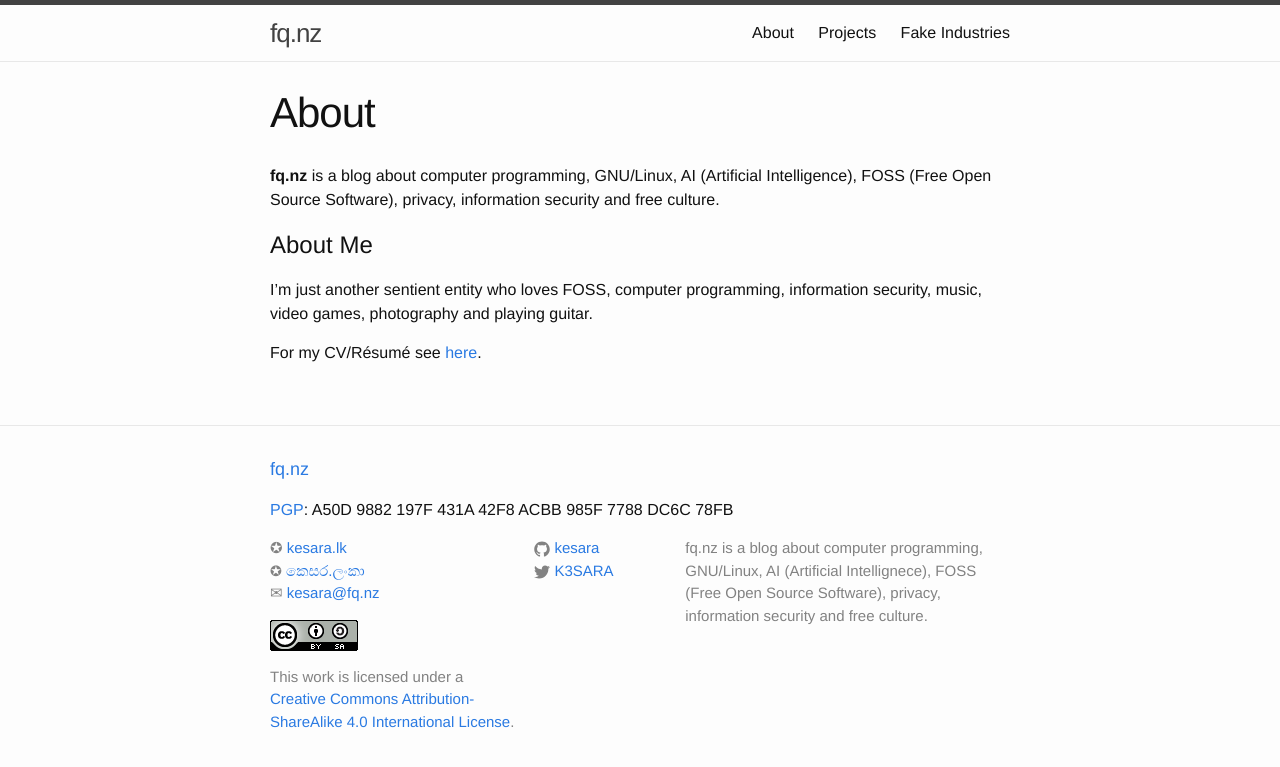
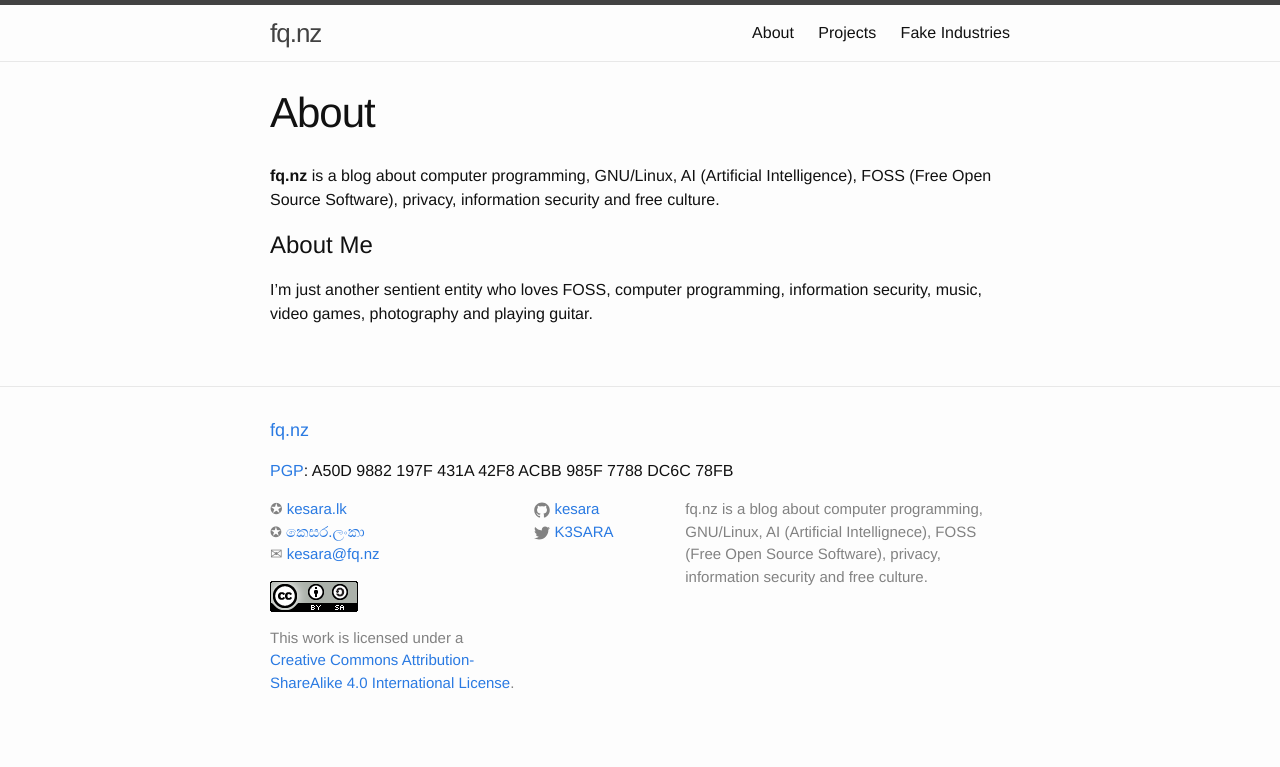
Before and after one commit to kesara/kesara.github.io, a Jekyll site: the page built from about.md, in a window 1280 px wide. Shown: the top 767 px of the page. Built offline with Jekyll 4.4.1, drawn with Linux system fonts in a browser that asks for light colours.

Commit message:
fix: Remove link to the resume

```diff
--- a/about.md
+++ b/about.md
@@ -12,5 +12,3 @@ and free culture.
 # About Me
 I'm just another sentient entity who loves FOSS, computer programming,
 information security, music, video games, photography and playing guitar.
-
-For my CV/Résumé see [here](/cv/).
```
